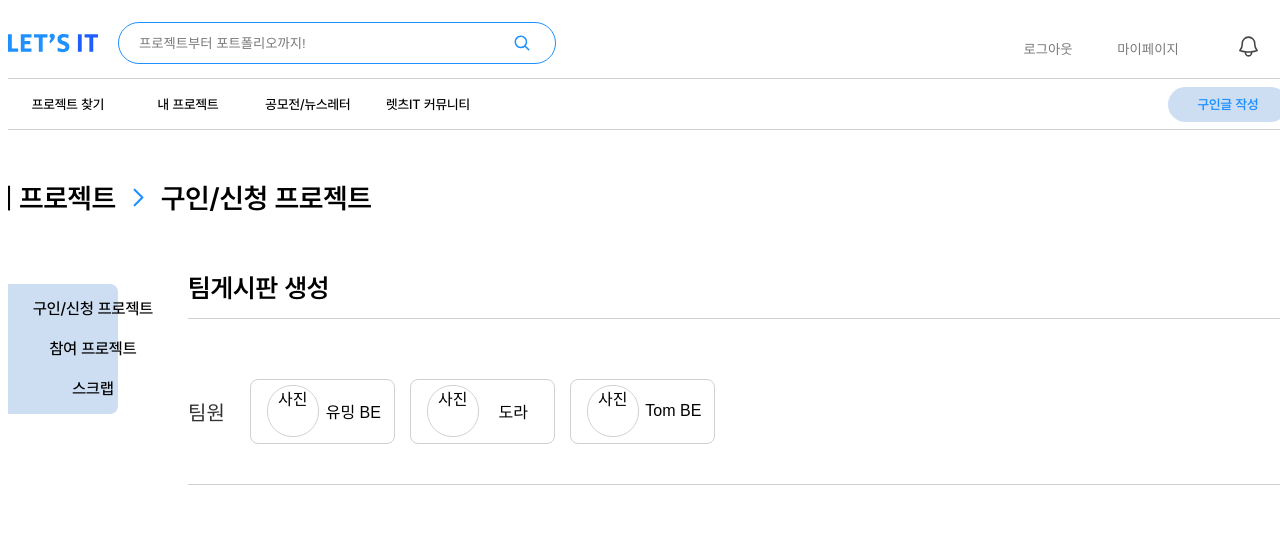
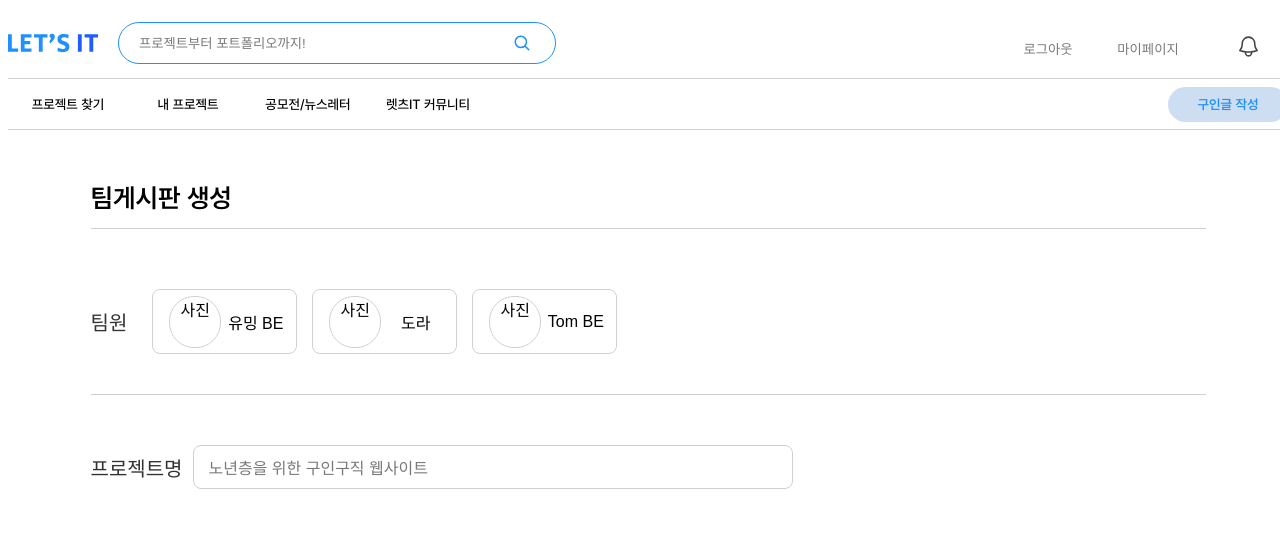
Before and after one commit to yezixx/SOLUX_LETS_IT_Frontend, a React (Vite) app: page /myproj/apply/createboard in a window 1280 px wide. Shown: the top 533 px of the page. Built offline with nearby package versions, Linux system fonts and the light colour scheme; the HTML template or start-up script is replaced by a standard one.

Commit message:
Design: 사이드 네비게이터 및 route 컴포넌트 제거

```diff
--- a/src/Screen/Teamboard/CreateBoard/CreateBoard.jsx
+++ b/src/Screen/Teamboard/CreateBoard/CreateBoard.jsx
@@ -1,13 +1,9 @@
 import Button from "../../../Components/Button/Button";
 import MemberItem from "../../../Components/MemberItem/MemberItem";
-import RouteName from "../../../Components/RouteName/RouteName";
-import SideNav from "../../../Components/SideNav/SideNav";
 import CollabLinkForm from "../../../Components/CollabLinkForm/CollabLinkForm";
 import ProjNameForm from "../../../Components/ProjNameForm/ProjNameForm";
 import styles from "./CreateBoard.module.css";
 
-const route = ["내 프로젝트", "구인/신청 프로젝트"];
-const sidenavCont = ["구인/신청 프로젝트", "참여 프로젝트", "스크랩"];
 const CreateBoard = () => {
   const members = [
     { id: 1, name: "유밍 BE" },
@@ -17,14 +13,6 @@ const CreateBoard = () => {
 
   return (
     <div className={styles.createBoard}>
-      <RouteName route={route} />
-
-      <div className={styles.createBoard__wrap}>
-        {/*사이드 네비게이터 */}
-        <div className={styles.sideNav}>
-          <SideNav content={sidenavCont} />
-        </div>
-
       {/*진행 중인 프로젝트 + 팀원 평가*/}
       <div className={styles.createBoard__contWrap}>
         {/*진행중인 프로젝트 */}
@@ -56,7 +44,6 @@ const CreateBoard = () => {
         </div>
       </div>
     </div>
-    </div>
   );
 };
 
--- a/src/Screen/Teamboard/CreateBoard/CreateBoard.module.css
+++ b/src/Screen/Teamboard/CreateBoard/CreateBoard.module.css
@@ -1,3 +1,8 @@
+.createBoard {
+  width: fit-content;
+  margin: 50px auto;
+}
+
 .createBoard__wrap {
   display: flex;
 }
```
Lines whose indentation alone changed are shown as unchanged.
